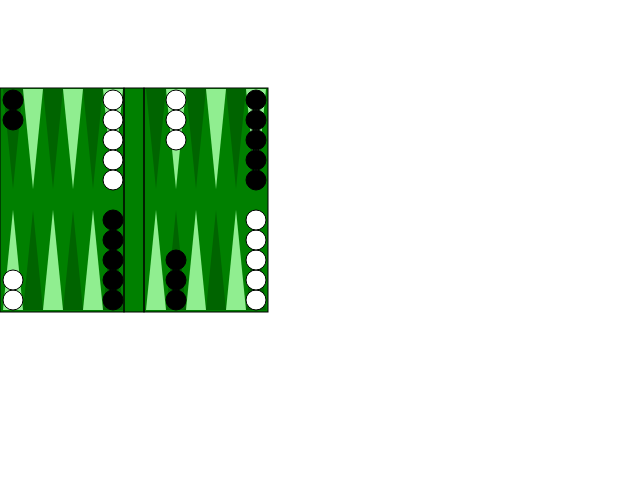
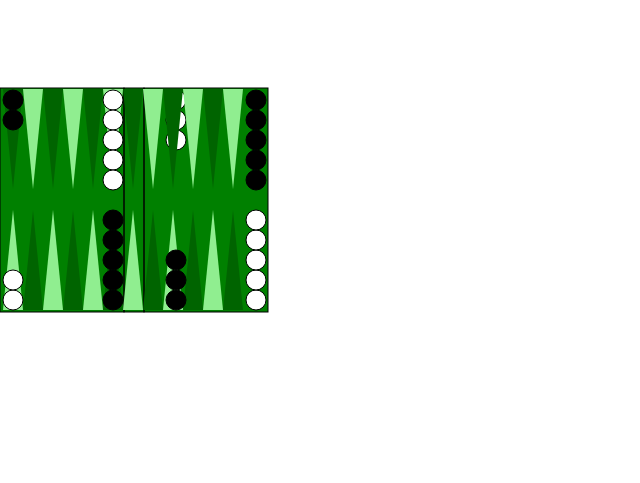
Before and after one commit to lebrisg/bg, a website: page views/index.html in a window 1280 px wide. Shown: the whole page, without its empty margins (0-640 px from the left). Drawn offline with nearby package versions, Linux system fonts and the light colour scheme.

Commit message:
Display arrows38.

```diff
--- a/views/index.html
+++ b/views/index.html
@@ -103,7 +103,7 @@
             if(numSlot > 5 && numSlot < 18) {
               offsetx = barWidth+6;
             }
-            displayArrow(k+offsetx-3, 0, -position, arrowColor);
+            displayArrow(k, 0, -position, arrowColor);
             if(arrowColor == 'lightgreen') {
               arrowColor = 'darkgreen';
             } else {
```
